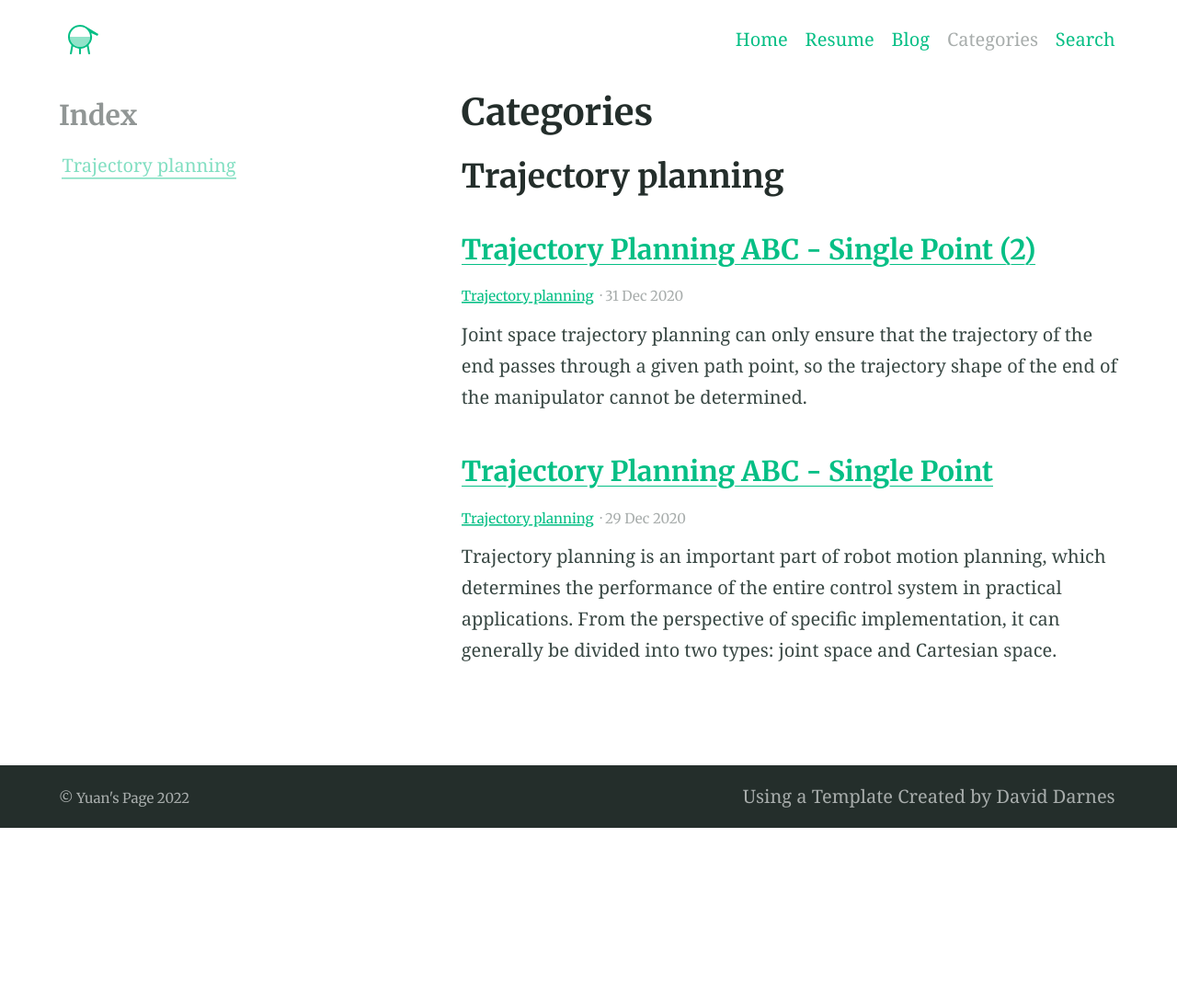
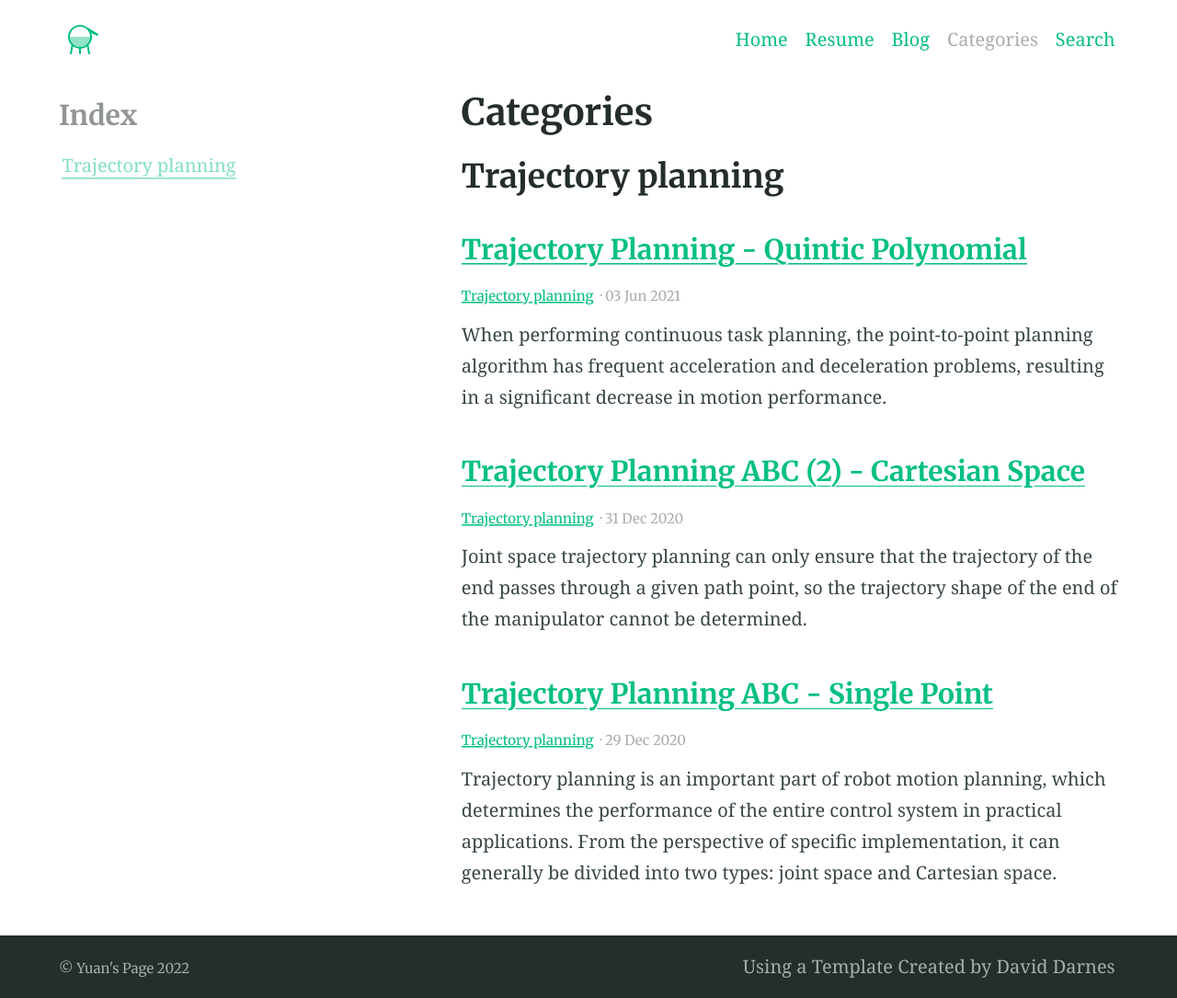
Before and after one commit to Confuzzle/Confuzzle.github.io, a Jekyll site: the page built from categories.md, in a window 1280 px wide. Shown: the whole page at 92% size. Built offline with Jekyll 4.4.1, drawn with Linux system fonts in a browser that asks for light colours; before the commit the page ends 900 px from its top, so only the background shows below that; part of the change alters nothing that is shown.

Commit message:
Add 5th polynomial

```diff
--- a/_posts/2020-12-31-path-planning-abc(2).md
+++ b/_posts/2020-12-31-path-planning-abc(2).md
@@ -1,5 +1,5 @@
 ---
-title: Trajectory Planning ABC - Single Point (2)
+title: Trajectory Planning ABC (2) - Cartesian Space
 categories:
 - Trajectory planning
 excerpt: |
--- /dev/null
+++ b/_posts/2021-06-03-path-planning-quintic-polynomial.md
@@ -0,0 +1,127 @@
+---
+title: Trajectory Planning - Quintic Polynomial
+categories:
+- Trajectory planning
+excerpt: |
+  When performing continuous task planning, the point-to-point planning algorithm has frequent acceleration and deceleration problems, resulting in a significant decrease in motion performance.
+feature_text: |
+  ## Simple trajectory planning
+  Joint space planning and Cartesian space planning
+feature_image: "https://picsum.photos/2560/600?image=733"
+image: "https://picsum.photos/2560/600?image=733"
+---
+
+A quintic polynomial trajectory planning method can not only complete point-to-point task planning, but also perfectly complete continuous motion tasks between multiple points.
+
+$$
+q(t)=a_{0}+a_{1} t+a_{2} t^{2}+a_{3} t^{3}+a_{4} t^{4}+a_{5} t^{5}
+$$
+
+with $t$ represents time and $q(t)$ represents a joint angle.
+
+### Point-to-point planning
+First introduce the point-to-point planning based on quintic polynomial. When there are no other key points between the start and end point, it degenerates into a simple point-to-point planning. Take the starting point $q_{0}$ and the first point $q_{1}$ as an example, set the movement time equals $t_1$. The constraints that need to be satisfied are:
+
+$$
+\begin{array}{ll}
+q(0)=q_{0}, & q\left(t_{1}\right)=q_{1} \\
+\dot{q}(0)=0, & \dot{q}\left(t_{1}\right)=0 \\
+\ddot{q}(0)=0, & \ddot{q}\left(t_{1}\right)=0
+\end{array}
+$$
+
+In the form of matrix is:
+
+$$
+\left[\begin{array}{l}
+q_{0} \\
+q_{1} \\
+0 \\
+0 \\
+0 \\
+0
+\end{array}\right]=\left[\begin{array}{cccccc}
+1 & 0 & 0 & 0 & 0 & 0 \\
+1 & t_{1} & t_{1}^{2} & t_{1}^{3} & t_{1}^{4} & t_{1}^{5} \\
+0 & 1 & 0 & 0 & 0 & 0 \\
+0 & 0 & 2 & 0 & 0 & 0 \\
+0 & 1 & 2 t_{1} & 3 t_{1}^{2} & 4 t_{1}^{3} & 5 t_{1}^{4} \\
+0 & 0 & 2 & 6 t_{1} & 12 t_{1}^{2} & 20 t_{1}^{3}
+\end{array}\right] \cdot\left[\begin{array}{l}
+a_{0} \\
+a_{1} \\
+a_{2} \\
+a_{3} \\
+a_{4} \\
+a_{5}
+\end{array}\right]
+$$
+
+Simplified as $q=Tx$, apperantly, the $x$ is $x=T^{-1}q$.
+
+### Multi-point planning
+For multi-point planning, it is essentially an extension of the above point-to-point planning. The focus is on how to determine the speed of the intermediate point to ensure the smoothness of the joints during the robot's motion.
+Considering $n$ segments of trajectories, the velocity of the starting point and the target point of the trajectories is required to be $0$, then the model is composed of $n$ quintic polynomials, and a total of $6n$ model parameters need to be determined.
+Unknown parameters can be determined by
+1. The first and last position of each trajectory, $n$ trajectory generates a total of $2n$ constraints.
+2. The starting point velocity of the entire trajectory is 0, the acceleration is 0, the target point velocity is 0, and the acceleration is 0, resulting a total of 4 constraints are generated.
+3. There are $n-1$ intermediate points, and each intermediate point satisfies continuous velocity, continuous acceleration, and continuous jerk, so a total of $4(n-1)$ constraints are generated.
+So we have
+
+$$
+Q_g=T_g⋅X_g
+$$
+
+with
+
+$$
+Q_{g}=\left[\begin{array}{llllllllllllll}
+q_{0} & q_{1} & \cdots & q_{n-1} & q_{f} & \dot{q}_{0} & \ddot{q}_{0} & \dot{q}_{f} & \ddot{q}_{f} & 0 & 0 & 0 & 0 & \cdots
+\end{array}\right]^{T}
+$$
+
+and $T_g$ is
+
+$$
+\left[\begin{array}{ccccccccccccc}
+1 & 0 & 0 & 0 & 0 & 0 & \cdots & 0 & 0 & 0 & 0 & 0 & 0 \\
+1 & \Delta t_{1} & \Delta t_{1}^{2} & \Delta t_{1}^{3} & \Delta t_{1}^{4} & \Delta t_{1}^{5} & \cdots & 0 & 0 & 0 & 0 & 0 & 0 \\
+\cdots & \cdots & \cdots & \cdots & \cdots & \cdots & \cdots & \cdots & \cdots & \cdots & \cdots & \cdots & \cdots \\
+0 & 0 & 0 & 0 & 0 & 0 & \cdots & 1 & 0 & 0 & 0 & 0 & 0 \\
+0 & 0 & 0 & 0 & 0 & 0 & \cdots & 1 & \Delta t_{n} & \Delta t_{n}^{2} & \Delta t_{n}^{3} & \Delta t_{n}^{4} & \Delta t_{n}^{5} \\
+0 & 1 & 0 & 0 & 0 & 0 & \cdots & 0 & 0 & 0 & 0 & 0 & 0 \\
+0 & 0 & 2 & 0 & 0 & 0 & \cdots & 0 & 0 & 0 & 0 & 0 & 0 \\
+0 & 0 & 0 & 0 & 0 & 0 & \cdots & 0 & 1 & 2 \Delta t_{n} & 3 \Delta t_{n}^{2} & 4 \Delta t_{n}^{3} & 5 \Delta t_{n}^{4} \\
+0 & 0 & 0 & 0 & 0 & 0 & \cdots & 0 & 0 & 2 & 6 \Delta t_{n} & 12 \Delta t_{n}^{2} & 20 \Delta t_{n}^{3} \\
+0 & 1 & 2 \Delta t_{1} & 3 \Delta t_{1}^{2} & 4 \Delta t_{1}^{3} & 5 \Delta t_{1}^{4} & \cdots & 0 & -1 & 0 & 0 & 0 & 0 \\
+0 & 0 & 2 & 6 \Delta t_{1} & 12 \Delta t_{1}^{2} & 20 \Delta t_{1}^{3} & \cdots & 0 & 0 & -2 & 0 & 0 & 0 \\
+0 & 0 & 0 & 6 & 24 \Delta t_{1} & 60 \Delta t_{1}^{2} & \cdots & 0 & 0 & 0 & 0 & 0 & 0 \\
+0 & 0 & 0 & 0 & 0 & 0 & \cdots & 0 & 0 & 0 & 6 & 0 & 0 \\
+\cdots & \cdots & \cdots & \cdots & \cdots & \cdots & \cdots & \cdots & \cdots & \cdots & \cdots & \cdots & \cdots
+\end{array}\right]
+$$
+
+and
+
+$$
+X_{g}=\left[\begin{array}{llllllllllllll}
+a_{0}^{1} & a_{1}^{1} & \cdots & a_{0}^{k} & a_{1}^{k} & a_{2}^{k} & a_{3}^{k} & a_{4}^{k} & a_{5}^{k} & \cdots & a_{2}^{n} & a_{3}^{n} & a_{4}^{n} & a_{5}^{n}
+\end{array}\right]^{T}
+$$
+
+$a_{i}^{k}(i=0,1, \ldots, 5 ; k=1,2, \ldots, n)$ represents the $i$th coefficient of the $k$th segment of trajectories, and $\Delta t$ represents the motion time during the $k$th trajectories.
+In conclusion we have:
+
+$$
+q(t)=
+\left\{\begin{array}{l}
+a_{0}^{1}+a_{1}^{1} t+a_{2}^{1} t^{2}+a_{3}^{1} t^{3}+a_{4}^{1} t^{4}+a_{5}^{1} t^{5} & t \in\left[0, \quad \Delta t_{1}\right] \\
+a_{0}^{2}+a_{1}^{2} t+a_{2}^{2} t^{2}+a_{3}^{2} t^{3}+a_{4}^{2} t^{4}+a_{5}^{2} t^{5} & t \in\left[\Delta t_{1}, \quad \Delta t_{2}\right] \\
+... \\
+a_{0}^{n}+a_{1}^{n} t+a_{2}^{n} t^{2}+a_{3}^{n} t^{3}+a_{4}^{n} t^{4}+a_{5}^{n} t^{5} & t \in\left[\Delta t_{n-1}, \quad \Delta t_{n}\right]
+\end{array}\right.
+$$
+
+<img decoding="async" src="\assets\pictures\multiple-points-joint-space-planning.svg" width="100%">
+
+The quintic polynomial continuous algorithm in this blog has more advantages in both the stability of the motion and the smoothness and compliance of the motion trajectory.
```
